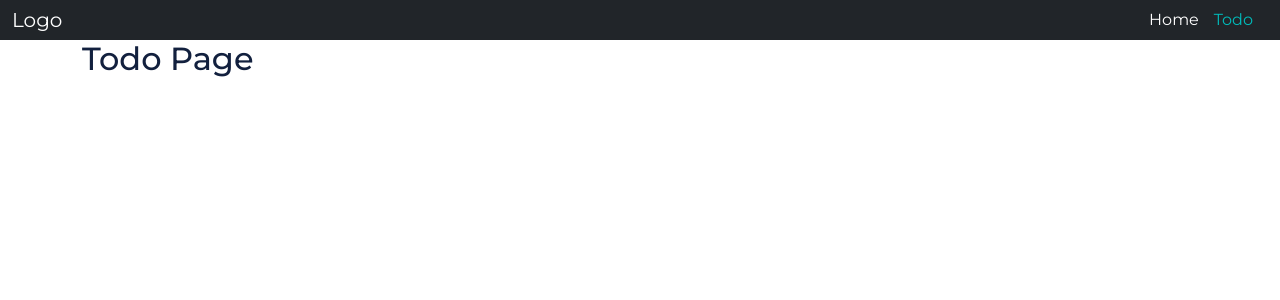
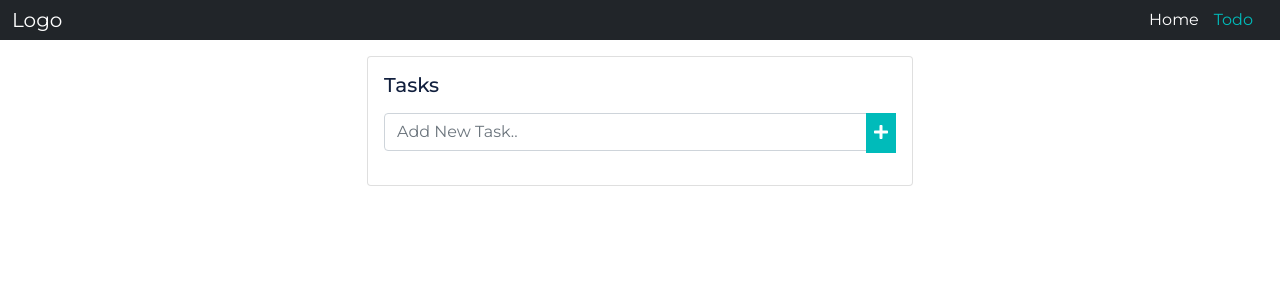
Before and after one commit to jakdev047/property-web, a React (Create React App) app: page /todo in a window 1280 px wide. Shown: the top 300 px of the page. Built offline with nearby package versions, Linux system fonts and the light colour scheme.

Commit message:
todo complete

```diff
--- a/package.json
+++ b/package.json
@@ -10,12 +10,14 @@
     "@testing-library/react": "^11.1.0",
     "@testing-library/user-event": "^12.1.10",
     "bootstrap": "^5.0.0-alpha2",
+    "formik": "^2.2.1",
     "node-sass": "^4.14.1",
     "react": "^17.0.1",
     "react-dom": "^17.0.1",
     "react-router-dom": "^5.2.0",
     "react-scripts": "4.0.0",
-    "web-vitals": "^0.2.4"
+    "web-vitals": "^0.2.4",
+    "yup": "^0.29.3"
   },
   "scripts": {
     "start": "react-scripts start",
--- /dev/null
+++ b/src/assets/sass/component-styles/_form.scss
@@ -0,0 +1,43 @@
+.inputComponent {
+    position: relative;
+    height: 40px;
+    overflow: hidden;
+    .inputComponent .form-control {
+        position: absolute;
+        top: 0;
+        left: 0;
+        width: 100%;
+        height: 100%;
+    }
+}
+.input-icon {
+    position: absolute;
+    top: 0;
+    right: 0;
+    width: 30px;
+    height: 40px;
+    background: $secondaryColor;
+    display: flex;
+    align-items: center;
+    justify-content: center;
+    .input-icon button.btn {
+        background: $secondaryColor;
+        position: absolute;
+        top: 0;
+        right: 0;
+        width: 100%;
+        height: 100%;
+        display: flex;
+        align-items: center;
+        justify-content: center;
+        border-radius: 0;
+    }
+    svg {
+        color: #fff;
+    }
+}
+// error
+.error {
+    text-align: left;
+    color: #ff0000;
+}
--- a/src/assets/sass/index.scss
+++ b/src/assets/sass/index.scss
@@ -16,3 +16,4 @@ font-family: 'Montserrat', sans-serif;
 @import "./component-styles/general";
 @import "./component-styles/navigation";
 @import "./component-styles/slider";
+@import "./component-styles/form";
--- /dev/null
+++ b/src/components/FormController/Input.js
@@ -0,0 +1,15 @@
+import React from 'react';
+import { ErrorMessage, Field } from 'formik';
+import TextError from '../TextError';
+
+const Input = props => {
+    const { name,...rest } = props;
+    return (
+        <div>
+            <Field id={name} name={name} {...rest} className="form-control"/>
+            <ErrorMessage name={name} component={TextError} />
+        </div>
+    )
+}
+
+export default Input;
--- /dev/null
+++ b/src/components/FormikControl.js
@@ -0,0 +1,16 @@
+import React from 'react';
+import Input from "./FormController/Input";
+
+const FormikControl = props => {
+
+    const {control,...rest} = props;
+
+    switch (control) {
+        case 'input':
+            return <Input {...rest} />
+        default:
+            return null;
+    }
+};
+
+export default FormikControl;
--- /dev/null
+++ b/src/components/TextError.js
@@ -0,0 +1,13 @@
+import React, { Fragment } from 'react';
+
+const TextError = props => {
+    return (
+        <Fragment>
+            <div className="error">
+                {props.children}
+            </div>
+        </Fragment>
+    )
+};
+
+export default TextError;
--- /dev/null
+++ b/src/components/TodoForm.js
@@ -0,0 +1,56 @@
+import React,{useState} from 'react';
+import { Form, Formik } from 'formik';
+import * as Yup from 'yup';
+import { FontAwesomeIcon } from '@fortawesome/react-fontawesome';
+import { faPlus } from '@fortawesome/free-solid-svg-icons';
+import FormikControl from '../components/FormikControl';
+import { useHistory } from 'react-router-dom';
+
+const TodoForm = () => {
+    const history = useHistory();
+    const [todoList,setTodoList] = useState([]);
+    const initialValues = {
+        todo: ''
+    }
+    const validationSchema = Yup.object({
+        todo: Yup.string().required('Todo is required')
+    });
+    const onSubmit = (values, onSubmitProps) => {
+        onSubmitProps.setSubmitting(false);
+        onSubmitProps.resetForm();
+        todoList.unshift(values)
+        history.push({
+            pathname: '/todo',
+            state: todoList
+        })
+    }
+    return (
+        <div>
+            <Formik
+                initialValues={initialValues}
+                validationSchema={validationSchema}
+                onSubmit={onSubmit}
+                enableReinitialize
+            >
+                {
+                    formik => {
+                        return (
+                            <Form>
+                                <div className="form-group my-3 inputComponent">
+                                    <FormikControl control="input" type="text" name="todo" placeholder="Add New Task.." />
+                                    <div className="input-icon">
+                                        <button type="submit" className="btn" disabled={!formik.isValid || formik.isSubmitting}>
+                                            <FontAwesomeIcon icon={faPlus} />
+                                        </button>
+                                    </div>
+                                </div>
+                            </Form>
+                        )
+                    }
+                }
+            </Formik>
+        </div>
+    )
+};
+
+export default TodoForm;
--- a/src/pages/Todo.js
+++ b/src/pages/Todo.js
@@ -1,9 +1,30 @@
-import React from 'react';
+import React, { useState, useEffect } from 'react';
+import { useLocation } from 'react-router-dom';
+import TodoForm from '../components/TodoForm';
 
 const Todo = () => {
+    const location = useLocation();
+    const todoList = location?.state || [];
+    localStorage.setItem('todoList', JSON.stringify(todoList));
     return (
-        <div className="container">
-            <h2>Todo Page</h2>
+        <div className="container my-3">
+            <div className="row">
+                <div className="offset-md-3 col-md-6">
+                    <div className="card">
+                        <div className="card-body">
+                            <h5 className="card-title">Tasks</h5>
+                            <TodoForm />
+                            <ul className="list-group list-group-flush">
+                                {
+                                    todoList.map((itm, idx) => {
+                                        return <li key={idx} className="list-group-item">{itm?.todo}</li>
+                                    })
+                                }
+                            </ul>
+                        </div>
+                    </div>
+                </div>
+            </div>
         </div>
     )
 };
```
Also changed, not shown: 1 other file (tests, documents, lock files or other folders).
